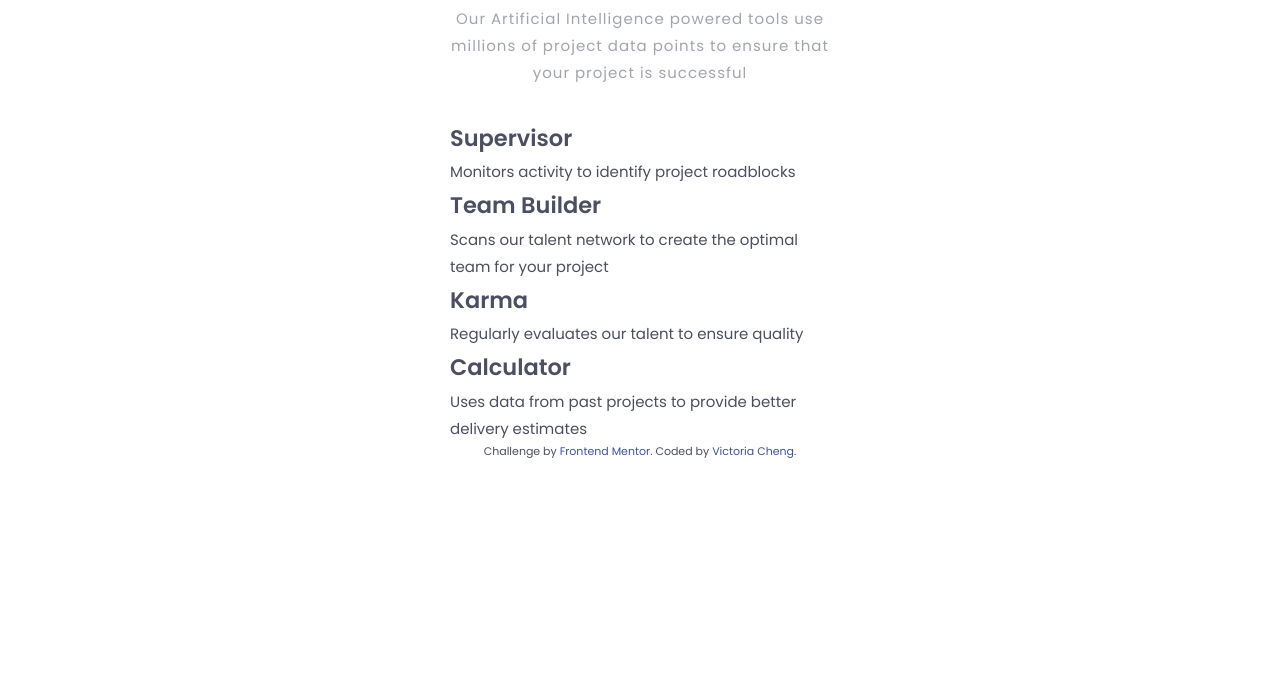
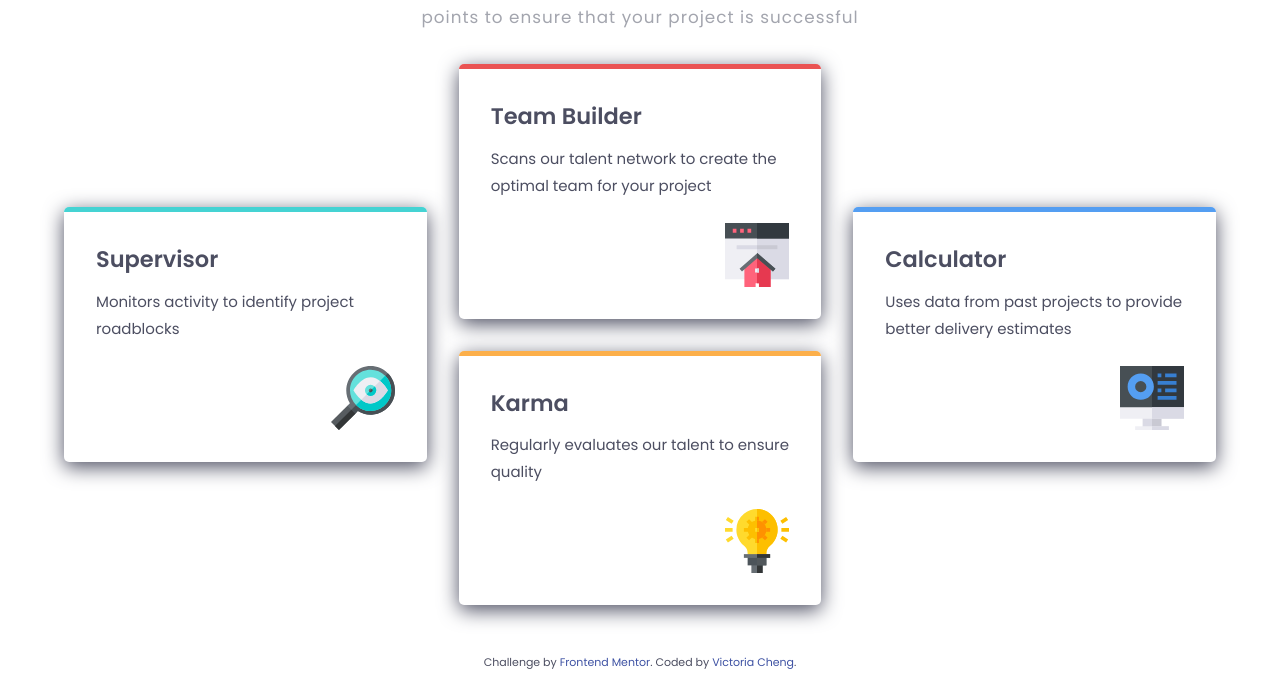
Before and after one commit to victoriacheng15/frontend-mentor-challenges, a website: page four-card-feature-section/index.html in a window 1280 px wide. Shown: the part 226-899 px from the top of the page. Before the commit the page ends 800 px from the top, so only its background shows below. Drawn offline with Linux system fonts and the light colour scheme.

Commit message:
add and fix style for card section and responsiveness

```diff
--- a/four-card-feature-section/index.html
+++ b/four-card-feature-section/index.html
@@ -33,6 +33,7 @@
           </div>
           <div class="info-text">
             <p>Monitors activity to identify project roadblocks</p>
+            <img src="./images/icon-supervisor.svg" alt="Supervisor" />
           </div>
         </section>
         <section class="info-card">
@@ -41,6 +42,7 @@
           </div>
           <div class="info-text">
             <p>Scans our talent network to create the optimal team for your project</p>
+            <img src="./images/icon-team-builder.svg" alt="team builder" />
           </div>
         </section>
         <section class="info-card">
@@ -49,6 +51,7 @@
           </div>
           <div class="info-text">
             <p>Regularly evaluates our talent to ensure quality</p>
+            <img src="./images/icon-karma.svg" alt="Karma" />
           </div>
         </section>
         <section class="info-card">
@@ -57,6 +60,7 @@
           </div>
           <div class="info-text">
             <p>Uses data from past projects to provide better delivery estimates</p>
+            <img src="./images/icon-calculator.svg" alt="Calculator" />
           </div>
         </section>
       </main>
--- a/four-card-feature-section/scss/_global.scss
+++ b/four-card-feature-section/scss/_global.scss
@@ -1,17 +1,64 @@
 @use 'variables' as *;
 
+// mixin functions
 @mixin flex {
   display: flex;
   justify-content: center;
   align-items: center;
 }
 
+@mixin max-width($width) {
+  max-width: $width;
+  margin: 0 auto;
+}
+
+@mixin breakpoint($bp) {
+  @media (min-width: $bp) {
+    @content;
+  }
+}
+
+// global style
 body {
+  padding-top: 3rem;
   font-size: $baseFontSize;
   line-height: 1.8;
 }
 
 .container {
-  width: Min(90%, 380px);
+  width: Min(90%, 1200px);
   margin: 0 auto;
 }
+
+.info-card {
+  @include max-width(375px);
+  padding: 2rem;
+  border-radius: 5px;
+  box-shadow: 0 5px 20px $veryDarkBlue;
+  overflow: hidden;
+  position: relative;
+  transition: 0.5s;
+
+  &:before {
+    content: '';
+    position: absolute;
+    width: 100%;
+    height: 5px;
+    inset: 0;
+    background: red;
+  }
+
+  .info-title {
+    margin-bottom: 0.5rem;
+  }
+
+  .info-text {
+    @include flex;
+    flex-direction: column;
+    gap: 1.5rem;
+
+    img {
+      align-self: flex-end;
+    }
+  }
+}
--- a/four-card-feature-section/scss/_style.scss
+++ b/four-card-feature-section/scss/_style.scss
@@ -16,20 +16,74 @@ header {
     margin-bottom: 1.25rem;
 
     h1 {
-      font-size: 1.7rem;
+      @include max-width(450px);
+      font-size: 1.6rem;
       font-weight: 400;
+      transition: 0.5s;
+
+      @include breakpoint(450px) {
+        font-size: 2rem;
+      }
+
+      @include breakpoint(800px) {
+        @include max-width(650px);
+        font-size: 2.25rem;
+        letter-spacing: 2px;
+      }
 
       span {
         font-weight: 600;
-        color: black;
+        color: $veryDarkBlue;
       }
     }
   }
 
   .title-info {
+    @include max-width(650px);
+    font-size: 1.05rem;
     color: $grayishBlue;
     font-weight: 400;
     letter-spacing: 1px;
+  }
+}
+
+main {
+  @include flex;
+  margin-bottom: 3rem;
+  flex-direction: column;
+  gap: 2rem;
+
+  @include breakpoint(950px) {
+    display: grid;
+    grid-template-columns: repeat(3, 1fr);
+    grid-template-rows: repeat(2, 1fr);
+    justify-items: center;
+    align-content: center;
+
+    .info-card:first-child {
+      grid-row: 1 / -1;
+    }
+
+    .info-card:last-child {
+      grid-column: 3;
+      grid-row: 1 / -1;
+    }
+  }
+
+  .info-card:first-child::before {
+    background: $cyan;
+  }
+
+  .info-card:nth-child(2)::before {
+    background: $red;
+  }
+
+  .info-card:nth-child(3)::before {
+    background: $orange;
+  }
+
+  .info-card:last-child::before {
+    background: $blue;
   }
 }
 
```
Also changed, not shown: four-card-feature-section/css/main.css, 1 other file.
